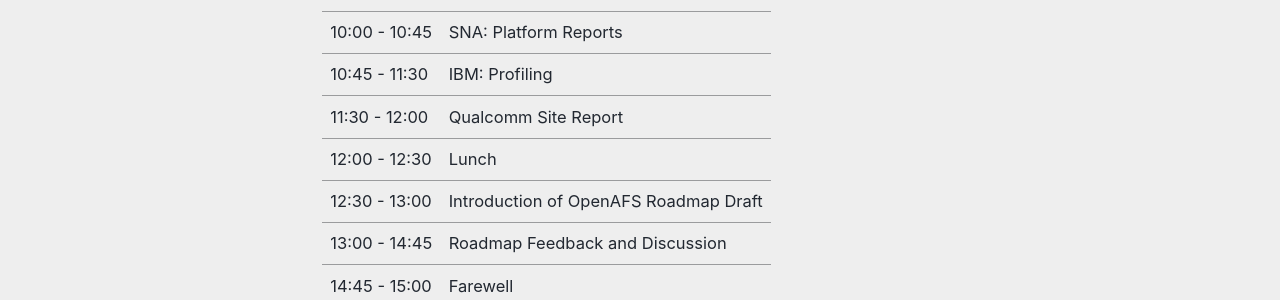
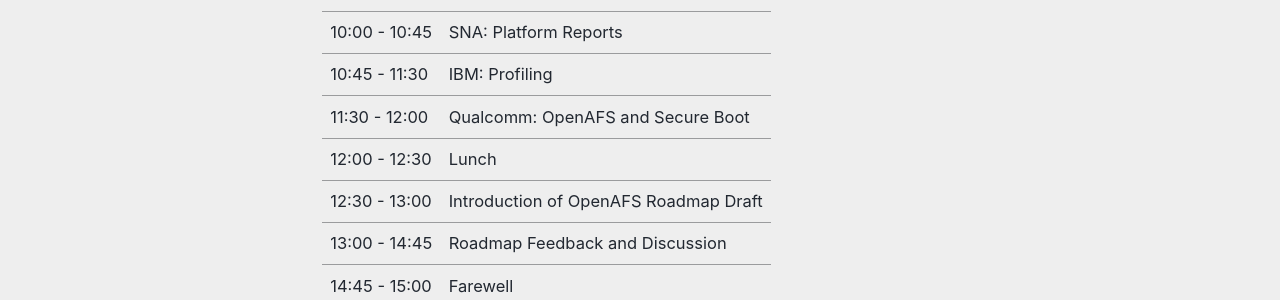
Before and after one commit to openafsfoundation/openafs-workshop.org, a Jekyll site: the page built from _pages/schedule.md, in a window 1280 px wide. Shown: the part 835-1135 px from the top of the page. Built offline with Jekyll 4.4.1, drawn with Linux system fonts in a browser that asks for light colours; cached includes are drawn as plain includes; nearby versions of some CDN libraries.

Commit message:
2024: Fix second Qualcomm talk title

```diff
--- a/_pages/schedule.md
+++ b/_pages/schedule.md
@@ -19,7 +19,7 @@
       - ["9:30 - 10:00", "ENEA Site Report", ""]
       - ["10:00 - 10:45", "SNA: Platform Reports", ""]
       - ["10:45 - 11:30", "IBM: Profiling", ""]
-      - ["11:30 - 12:00", "Qualcomm Site Report", ""]
+      - ["11:30 - 12:00", "Qualcomm: OpenAFS and Secure Boot", ""]
       - ["12:00 - 12:30", "Lunch", ""]
       - ["12:30 - 13:00", "Introduction of OpenAFS Roadmap Draft", ""]
       - ["13:00 - 14:45", "Roadmap Feedback and Discussion", ""]
```
